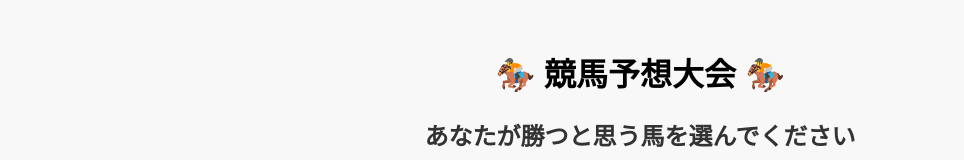
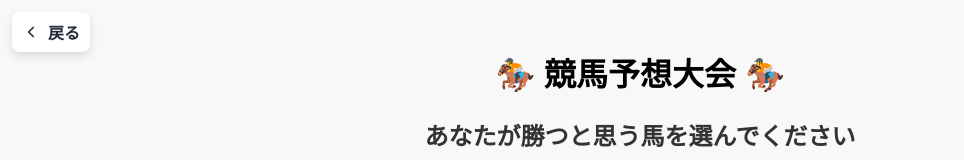
Before and after one commit to 60292023302i-glitch/my-keiba2, a plain HTML site: page index.html in a window 1280 px wide. Shown: the top 160 px of the page, without its empty margins (0-964 px from the left). Drawn offline with Linux system fonts and the light colour scheme; no server answers.

Commit message:
Update index.html

```diff
--- a/index.html
+++ b/index.html
@@ -45,9 +45,44 @@
       #winnerImages { grid-template-columns: 1fr; } /* 1列 */
       .horse { width: 120px; }
     }
+
+    /* ← 戻るボタン（左上に固定） */
+    .back-btn {
+      position: fixed;
+      top: 12px;
+      left: 12px;
+      display: inline-flex;
+      align-items: center;
+      gap: 8px;
+      padding: 8px 10px;
+      background: #ffffff;
+      color: #1f2937;
+      text-decoration: none;
+      border-radius: 8px;
+      box-shadow: 0 4px 10px rgba(0,0,0,0.12);
+      font-weight: 600;
+      z-index: 9999;
+    }
+    .back-btn:hover {
+      transform: translateY(-2px);
+    }
+    .back-icon {
+      width: 18px;
+      height: 18px;
+      display: inline-block;
+    }
   </style>
 </head>
 <body>
+  <!-- 左上の戻るボタン -->
+  <a class="back-btn" href="https://243193306.hs-sites-na2.com/%E3%83%AC%E3%83%BC%E3%82%B9%E9%81%B8%E6%8A%9E%E5%BE%8C" aria-label="前のページに戻る">
+    <!-- 矢印SVG -->
+    <svg class="back-icon" viewBox="0 0 24 24" fill="none" xmlns="http://www.w3.org/2000/svg" aria-hidden="true">
+      <path d="M15 18l-6-6 6-6" stroke="currentColor" stroke-width="2.2" stroke-linecap="round" stroke-linejoin="round"/>
+    </svg>
+    戻る
+  </a>
+
   <h1>🏇 競馬予想大会 🏇</h1>
   <h2>あなたが勝つと思う馬を選んでください</h2>
 
@@ -116,7 +151,6 @@
     function showWinnerImages(winner) {
       imagesDiv.innerHTML = "";
       const imgs = horseImages[winner] || [];
-      // 画像は最大6枚を想定（縦2×横3）
       imgs.slice(0, 6).forEach((src, idx) => {
         const img = document.createElement("img");
         img.src = src;
```
